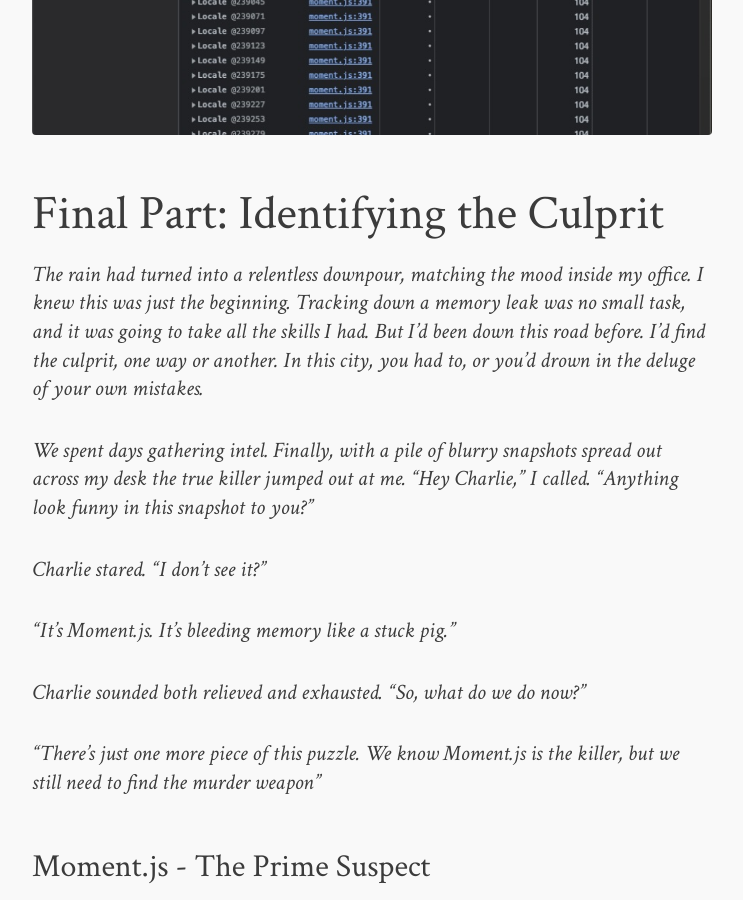
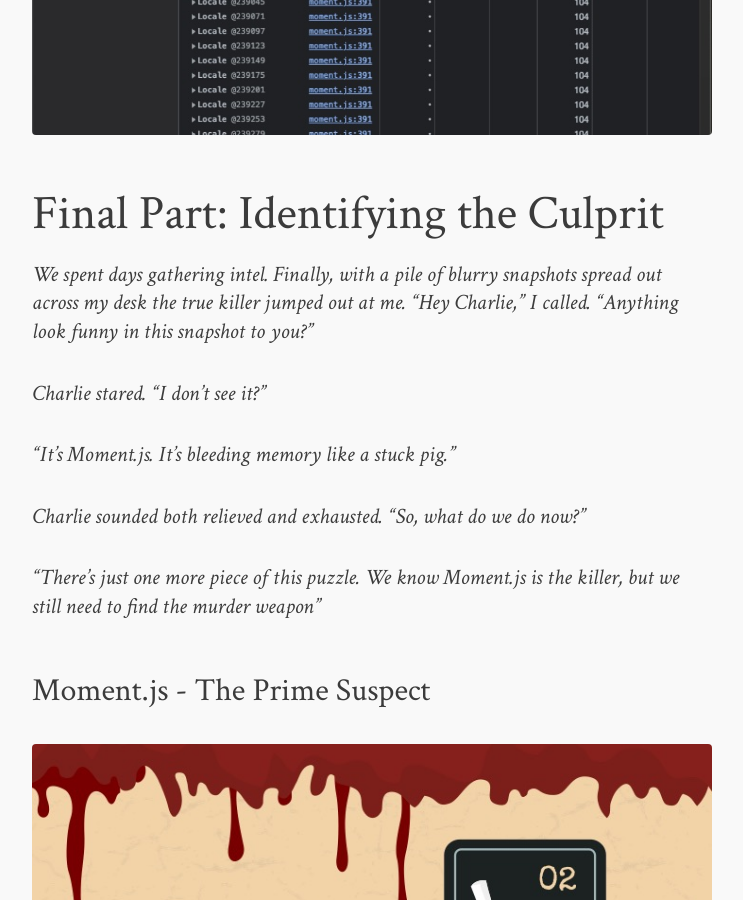
Before and after one commit to luketheobscure/luketheobscure.github.io, a Jekyll site: the page built from _posts/2024-07-21-memory-leak-mystery.md, in a window 1280 px wide and 900 px high, scrolled down 8730 px. Shown: the whole window, without its empty margins (268-1011 px from the left). Built offline with Jekyll 4.4.1, drawn with Linux system fonts in a browser that asks for light colours; comment, search, counter and statistics services are not loaded.

Commit message:
DRY this up (that's kind of a joke)

```diff
--- a/_posts/2024-07-21-memory-leak-mystery.md
+++ b/_posts/2024-07-21-memory-leak-mystery.md
@@ -120,8 +120,6 @@
 
 ## Final Part: Identifying the Culprit
 
->The rain had turned into a relentless downpour, matching the mood inside my office. I knew this was just the beginning. Tracking down a memory leak was no small task, and it was going to take all the skills I had. But I’d been down this road before. I’d find the culprit, one way or another. In this city, you had to, or you’d drown in the deluge of your own mistakes.
->
 >We spent days gathering intel. Finally, with a pile of blurry snapshots spread out across my desk the true killer jumped out at me. "Hey Charlie," I called. "Anything look funny in this snapshot to you?"
 >
 > Charlie stared. "I don't see it?"
```
